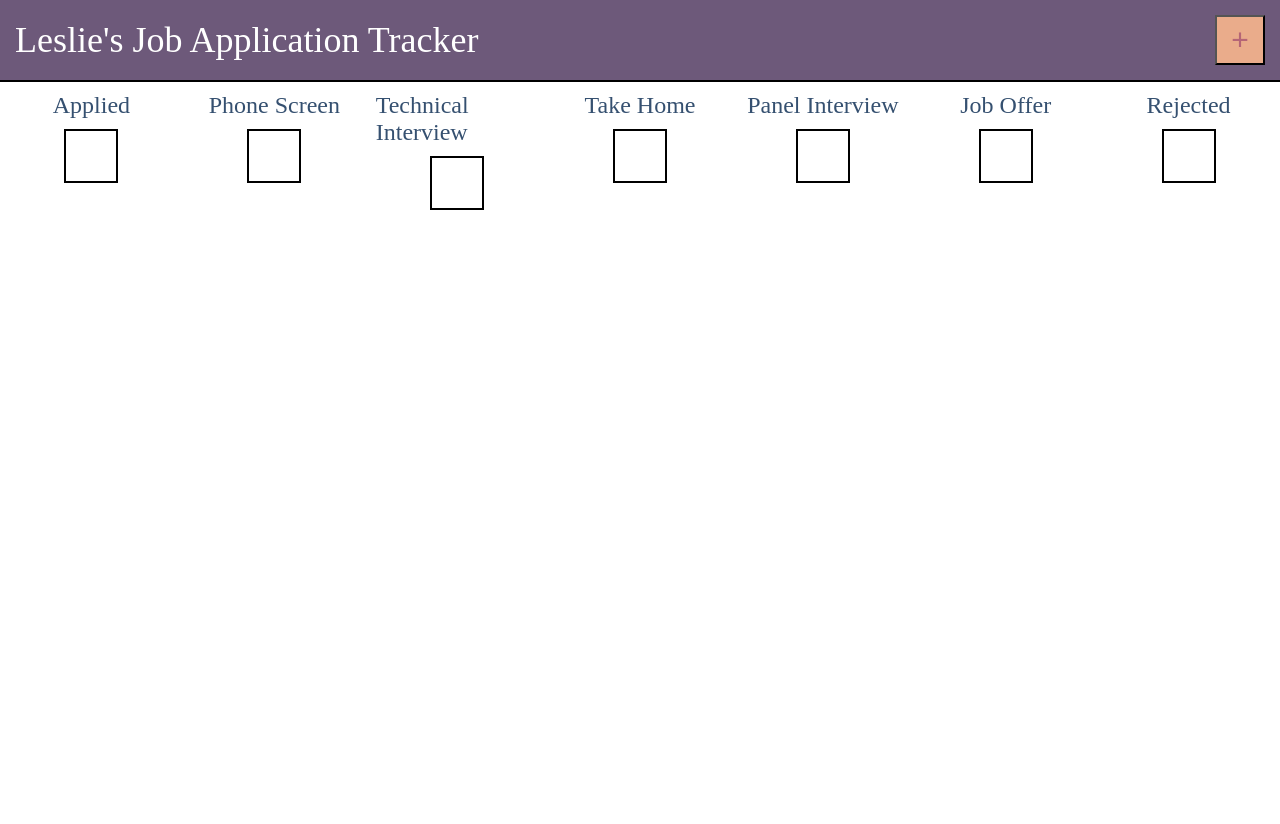
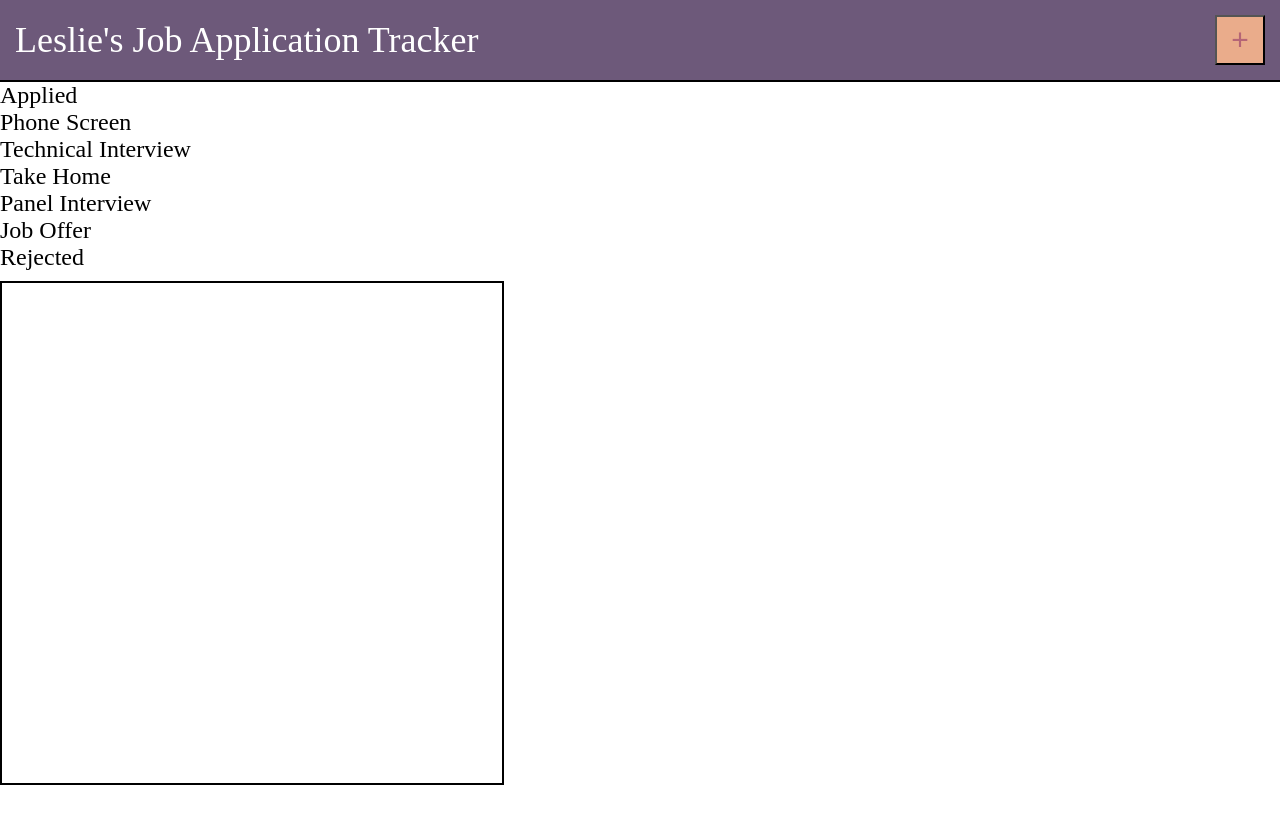
Before and after one commit to lraganit-star/job-app-tracker-react, a React (Vite) app: page / in a window 1280 px wide. Shown: the top 824 px of the page. Before the commit the page ends 800 px from the top, so only its background shows below. Built offline with nearby package versions, Linux system fonts and the light colour scheme.

Commit message:
button functionality

```diff
--- a/src/App.css
+++ b/src/App.css
@@ -1,14 +1,5 @@
 body {
   margin: 0px;
-}
-
-.card {
-  padding: 10px;
-  color: #355070;
-  border: 2px solid #6d597a;
-  margin: 10px;
-  height: 225px;
-  width: 200px;
 }
 
 input {
@@ -22,26 +13,42 @@ form {
   align-items: flex-start;
 }
 
+#card {
+  padding: 10px;
+  color: #355070;
+  border: 2px solid #6d597a;
+  margin: 10px;
+  height: 225px;
+  width: 200px;
+  font-size: 14px;
+}
+
 label{
   display: flex;
   padding: 10px;
   align-items: center;
 }
 
-#sectionHeaders {
+.sections {
   display: flex;
-  justify-content: space-evenly;
+  flex-direction: column;
+
   font-size: 24px;
 }
 
-.sectionHeader {
+.sectionHeaders {
   padding: 10px;
   color: #355070;
 
   display: flex;
+  justify-content: space-evenly;
+  flex-basis: 100%;
+}
+
+.sectionContent {
+  display: flex;
   flex-direction: column;
-  align-items: center;
-  flex: 1;
+  justify-content: space-evenly;
 }
 
 #header {
@@ -68,10 +75,15 @@ button {
 }
 
 .section {
-  border: 2px solid black;
   height: 50px;
   width: 50px;
   margin-top: 10px;
 
   display: flex;
 }
+
+.section.applied {
+  width: 500px;
+  height: 500px;
+  border: 2px solid black;
+}
--- a/src/App.jsx
+++ b/src/App.jsx
@@ -21,8 +21,10 @@ function BuildForm({ id, placeholder }) {
 
 // need to add functionality to button
 export default function Page() {
+  const [addCard, setAddCard] = useState([]);
+
   function handleClick() {
-    // Card();
+    setAddCard((prevCards) => [...prevCards, { id: Date.now() }]);
   }
 
   return (
@@ -33,41 +35,35 @@ export default function Page() {
           +
         </button>
       </div>
-      <SectionHeaders></SectionHeaders>
+      <Sections cards={addCard} />
     </>
   );
 }
 
-function SectionHeaders() {
+function Sections({ cards }) {
   return (
     <>
-      <div id="sectionHeaders">
-        <div className="sectionHeader applied">
-          Applied
-          <div className="section applied"></div>
+      <div className="sections">
+        <div id="sectionHeaders">
+          <div className="sectionHeader applied">Applied</div>
+          <div className="sectionHeader phone_screen">Phone Screen</div>
+          <div className="sectionHeader technical">Technical Interview</div>
+          <div className="sectionHeader take_home">Take Home</div>
+          <div className="sectionHeader panel">Panel Interview</div>
+          <div className="sectionHeader offer">Job Offer</div>
+          <div className="sectionHeader rejected">Rejected</div>
         </div>
-        <div className="sectionHeader phone_screen">
-          Phone Screen
+        <div className="sectionContent">
+          <div className="section applied">
+            {cards.map((card) => (
+              <Card key={card.id} />
+            ))}
+          </div>
           <div className="section phone_screen"></div>
-        </div>
-        <div className="sectionHeader technical">
-          Technical Interview
           <div className="section technical"></div>
-        </div>
-        <div className="sectionHeader take_home">
-          Take Home
           <div className="section take_home"></div>
-        </div>
-        <div className="sectionHeader panel">
-          Panel Interview
           <div className="section panel"></div>
-        </div>
-        <div className="sectionHeader offer">
-          Job Offer
           <div className="section offer"></div>
-        </div>
-        <div className="sectionHeader rejected">
-          Rejected
           <div className="section rejected"></div>
         </div>
       </div>
@@ -109,7 +105,7 @@ function Card() {
   return (
     <>
       <form>
-        <div className={`card ${compname}`}>
+        <div className={compname} id="card">
           {compnameInput}
           {jobtitleInput}
           {locationInput}
```
